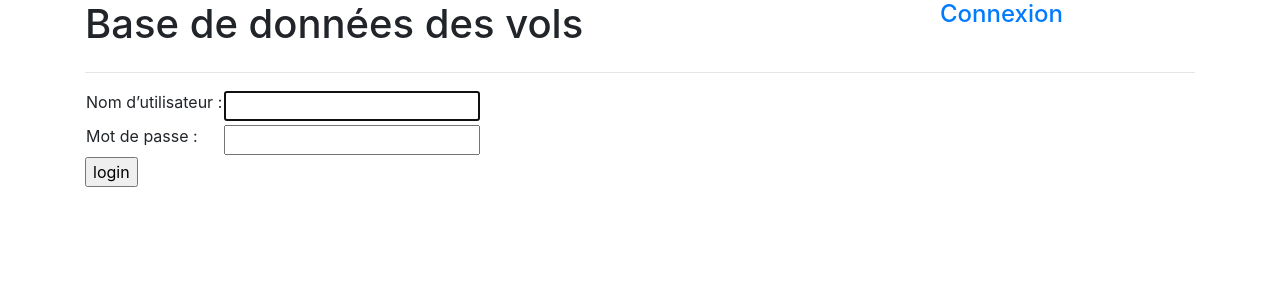
After one commit to n1c0x/vol-db-docker, a Django app: page /accounts/login/ in a window 1280 px wide. The commit adds this page. Shown: the top 300 px of the page. Run offline with Django 3.2, Linux system fonts and the light colour scheme; some libraries are stand-ins or nearby versions.

Commit message:
connexion/deconnexions utilisateurs

```diff
--- /dev/null
+++ b/vol/templates/registration/login.html
@@ -0,0 +1,24 @@
+{% extends "vol/base.html" %}
+
+{% block content %}
+    {% if form.errors %}
+        <p>Your username and password didn't match. Please try again.</p>
+    {% endif %}
+
+    <form method="post" action="{% url 'login' %}">
+    {% csrf_token %}
+        <table>
+        <tr>
+            <td>{{ form.username.label_tag }}</td>
+            <td>{{ form.username }}</td>
+        </tr>
+        <tr>
+            <td>{{ form.password.label_tag }}</td>
+            <td>{{ form.password }}</td>
+        </tr>
+        </table>
+
+        <input type="submit" value="login" />
+        <input type="hidden" name="next" value="{{ next }}" />
+    </form>
+{% endblock %}
--- a/vol/templates/vol/base.html
+++ b/vol/templates/vol/base.html
@@ -23,12 +23,16 @@
             <div class="row">
                 <div class="col-6"><h1>Base de données des vols</h1></div>
                 <div class="col"></div>
-                <div class="col-1"><a target=_blank href="{% url 'index' %}"><h4>Vols</h4></a></div>
-                <div class="col-1"><a target=_blank href="{% url 'somme' %}"><h4>Totaux</h4></a></div>
+
                 {% if user.is_authenticated %}
+                    <div class="col-1"><a href="{% url 'index' %}"><h4>Vols</h4></a></div>
+                    <div class="col-1"><a target=_blank href="{% url 'somme' %}"><h4>Totaux</h4></a></div>
                     <div class="col-1"><a target=_blank href="{% url 'new_vol' %}"><h4>Ajouter</h4></a></div>
+                    <div class="col"><p class="top-menu">Bonjour {{ user.username }} <small>(<a href="{% url 'logout' %}">Déconnexion</a>)</small></p></div>
+                {% else %}
+                    <div class="col"><a target=_blank href="{% url 'login' %}"><h4>Connexion</h4></a></div>
                 {% endif %}
-                <div class="col-1"><a target=_blank href="../admin"><h4>Login</h4></a></div>
+
             </div>
             <hr>
 
--- a/vol/urls.py
+++ b/vol/urls.py
@@ -9,4 +9,5 @@ urlpatterns = [
     url(r'^somme',views.somme, name='somme'),
     url(r'^add',views.new_vol, name='new_vol'),
     url(r'^(?P<pk>[0-9]+)/edit/$', views.edit_vol, name='edit_vol'),
+    url(r'^(?P<pk>[0-9]+)/remove/$', views.remove_vol, name='remove_vol'),
 ]
--- a/voldb/settings.py
+++ b/voldb/settings.py
@@ -130,3 +130,5 @@ STATIC_ROOT = '/static/'
 
 # Import Export
 IMPORT_EXPORT_USE_TRANSACTIONS = True
+
+LOGIN_REDIRECT_URL = '/vol'
--- a/voldb/urls.py
+++ b/voldb/urls.py
@@ -15,9 +15,11 @@ Including another URLconf
 """
 from django.contrib import admin
 from django.urls import path,include
-from vol import views
+from django.contrib.auth import views
 
 urlpatterns = [
     path('vol/', include('vol.urls')),
     path('admin/', admin.site.urls),
+    path('accounts/login/', views.LoginView.as_view(), name='login'),
+    path('accounts/logout/', views.LogoutView.as_view(next_page='/vol'), name='logout'),
 ]
```
Also changed, not shown: vol/templates/vol/detail.html (+13 -4 lines), vol/views.py (+13 -3 lines).
